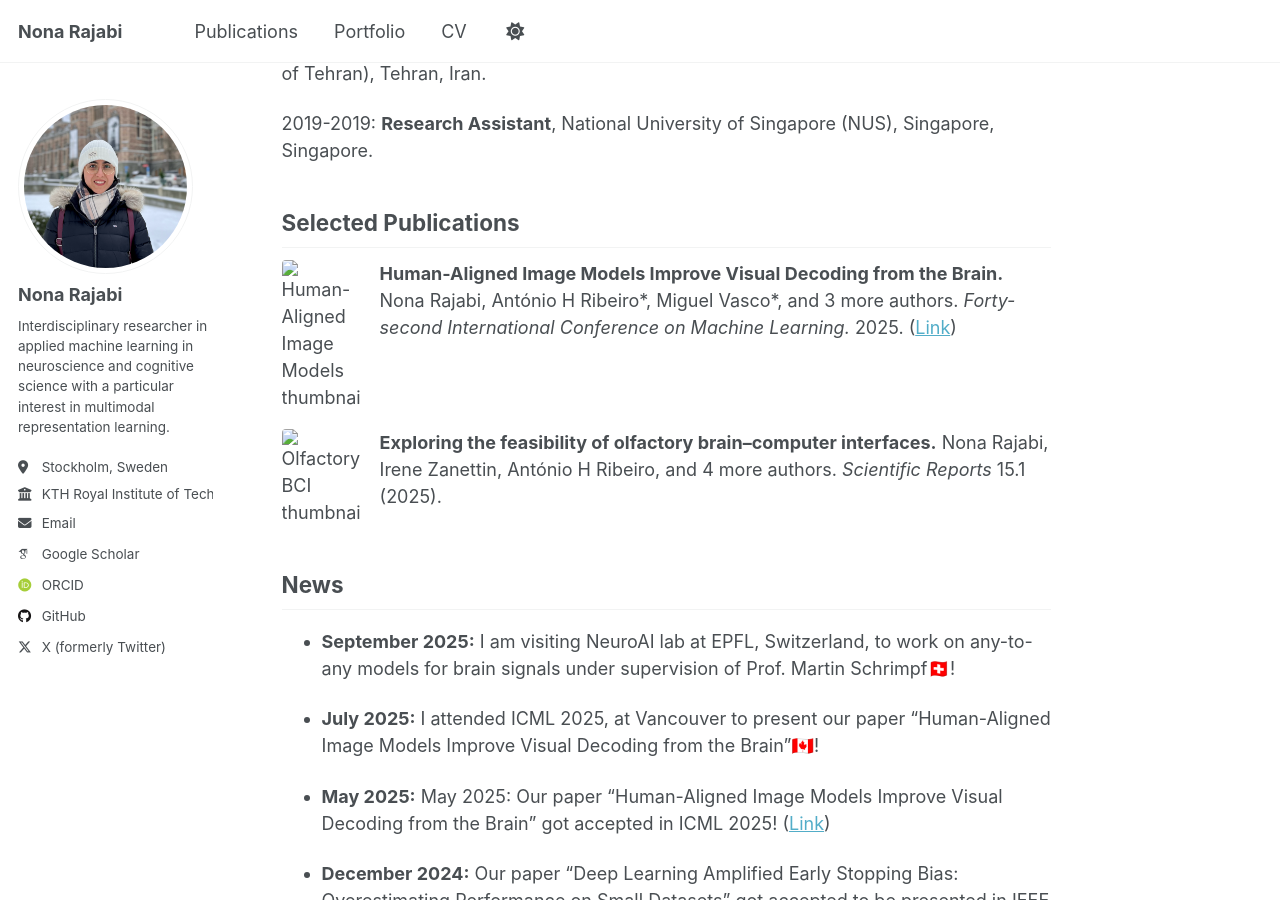
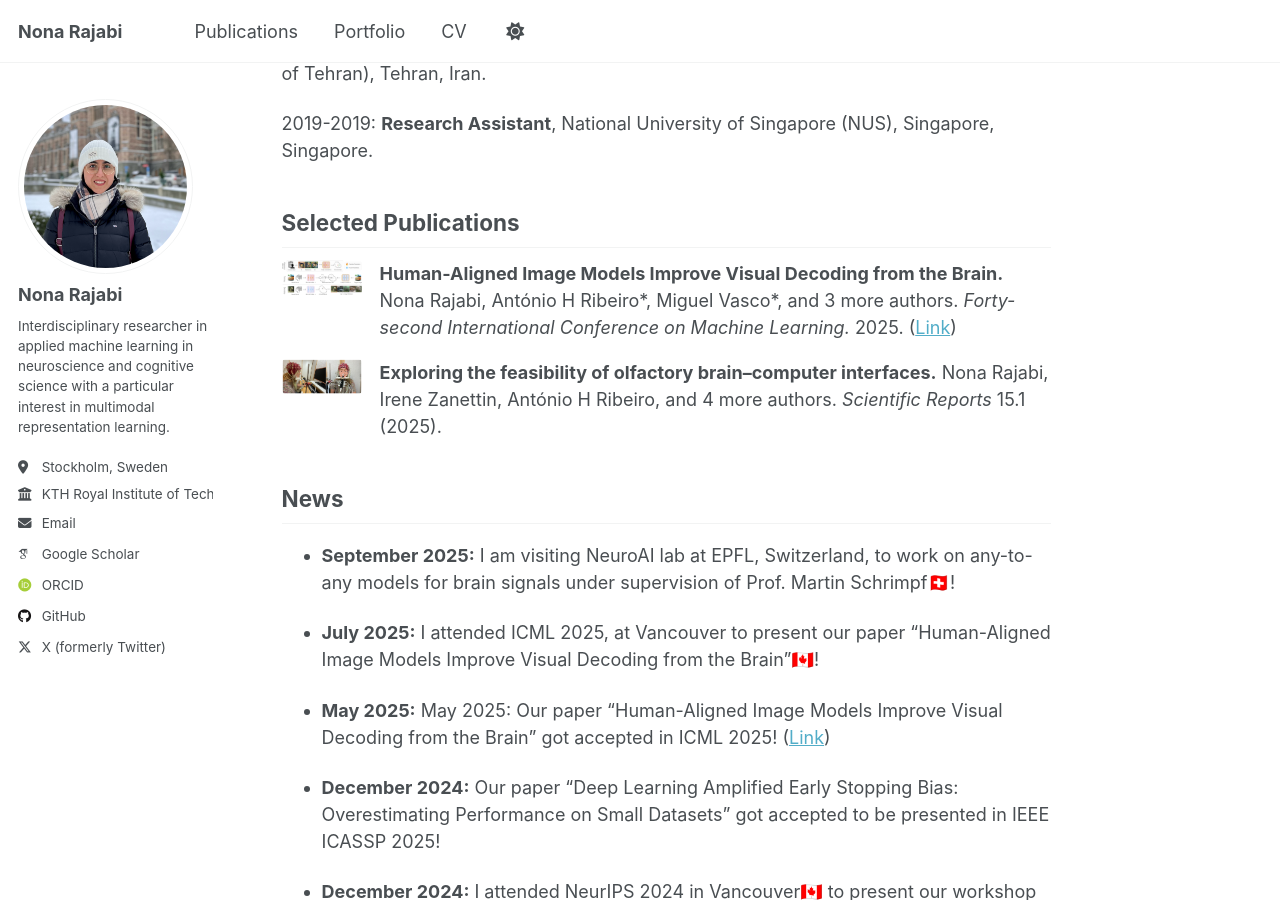
Before and after one commit to NonaRjb/nonarjb.github.io, a Jekyll site: the page built from _pages/about.md, in a window 1280 px wide and 900 px high, scrolled down 718 px. Built offline with Jekyll 4.4.1, drawn with Linux system fonts in a browser that asks for light colours; some web fonts are replaced; a script that is not in the unit is left out.

Commit message:
Try Publication Thumbnails

```diff
--- a/_pages/about.md
+++ b/_pages/about.md
@@ -35,7 +35,7 @@ Selected Publications
 <div class="pub-list">
 
   <div class="pub-item">
-    <img class="pub-thumb" src="/images/pubs/icml2025_thumb.png" alt="Human-Aligned Image Models thumbnail">
+    <img class="pub-thumb" src="/images/icml2025_thumb.png" alt="Human-Aligned Image Models thumbnail">
     <div class="pub-text">
       <strong>Human-Aligned Image Models Improve Visual Decoding from the Brain.</strong>
       Nona Rajabi, António H Ribeiro*, Miguel Vasco*, and 3 more authors.
@@ -45,7 +45,7 @@ Selected Publications
   </div>
 
   <div class="pub-item">
-    <img class="pub-thumb" src="/images/pubs/olfactory_bci_thumb.png" alt="Olfactory BCI thumbnail">
+    <img class="pub-thumb" src="/images/olfactory_bci_thumb.png" alt="Olfactory BCI thumbnail">
     <div class="pub-text">
       <strong>Exploring the feasibility of olfactory brain–computer interfaces.</strong>
       Nona Rajabi, Irene Zanettin, António H Ribeiro, and 4 more authors.
```
